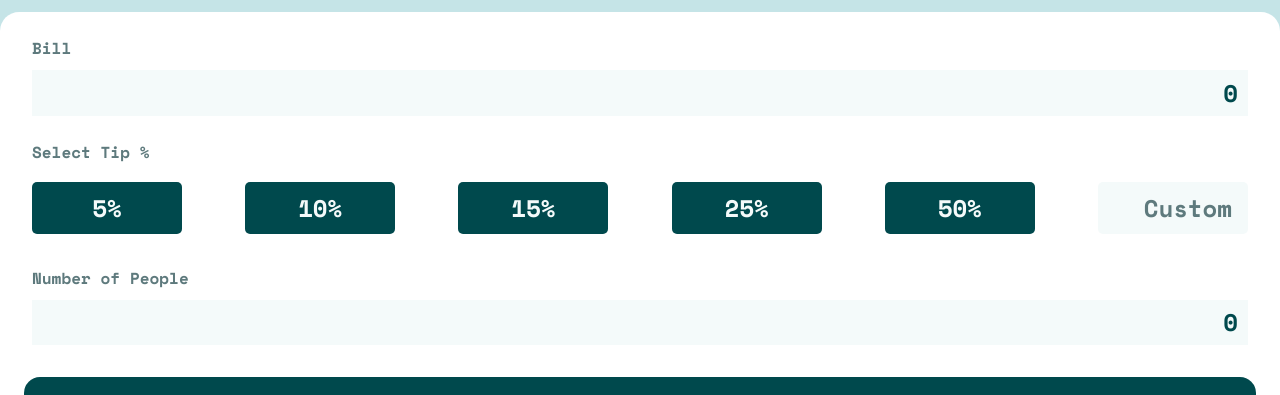
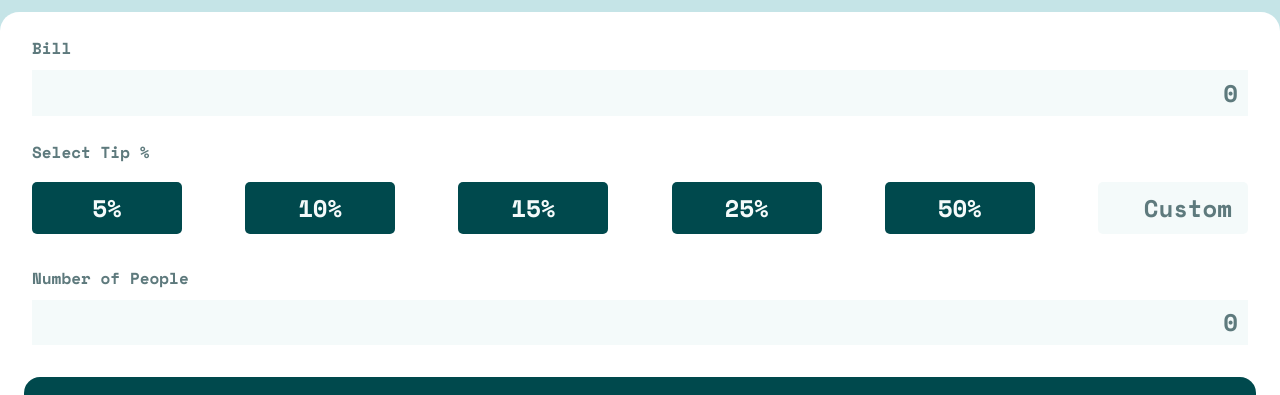
Before and after one commit to lenniecottrell/FM-tip-calculator, a React (Create React App) app in the folder tip-calculator/: page / in a window 1280 px wide. Shown: the part 122-517 px from the top of the page. Built offline with nearby package versions, Linux system fonts and the light colour scheme.

Commit message:
change inital state to undefined

```diff
--- a/tip-calculator/src/components/Inputs.js
+++ b/tip-calculator/src/components/Inputs.js
@@ -18,19 +18,21 @@ const inputs = ({setTipPercent, setNumPeople, billTotal, setBillTotal, numPeople
     }
 
     const handlePeople = (e, billTotal, numPeople) => {
-      console.log("from handlePeople:", numPeople);
-      if (numPeople === "" || isNaN(numPeople) === true) {
+      console.log("from handlePeople start: ", numPeople);
+      console.log("e.target.value: ", e.target.value);
+      if (e.target.value === "" || isNaN(numPeople) === true || e.target.value===undefined || e.target.value === null) {
         setNumPeople(0)
+        setIsActive(false)
       }
       if (e.target.value > 0){
         setIsActive(true);
       } else if ((e.target.value === "" || isNaN(e.target.value) === true) && billTotal > 0) {
+        setNumPeople(0)
         setIsActive(true);
-        setNumPeople(0)
-      } else if (e.target.value === "" || isNaN(e.target.value) === true){
-        setIsActive(false)
       }
       setNumPeople(e.target.value);
+      console.log("from handlePeople end: ", numPeople);
+
     }
 
   return (
--- a/tip-calculator/src/components/MainUI.js
+++ b/tip-calculator/src/components/MainUI.js
@@ -3,14 +3,15 @@ import Inputs from './Inputs';
 import Results from './Results';
 
 const MainUI = () => {
-  const [numPeople, setNumPeople] = useState(0)
-  const [billTotal, setBillTotal] = useState(0)
+  const [numPeople, setNumPeople] = useState(undefined)
+  const [billTotal, setBillTotal] = useState(undefined)
   const [tipPercent, setTipPercent] = useState(0)
   const [isActive, setIsActive] = useState(false)
 
   const handleReset = () => {
-    setBillTotal(0);
-    setNumPeople(0)
+    console.log("clicked reset")
+    setBillTotal(undefined);
+    setNumPeople(undefined)
     setIsActive(false);
   }
 
```
